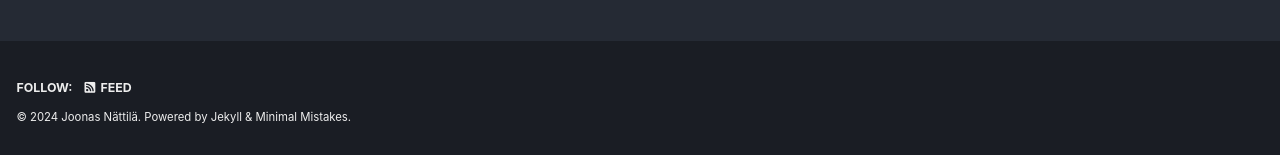
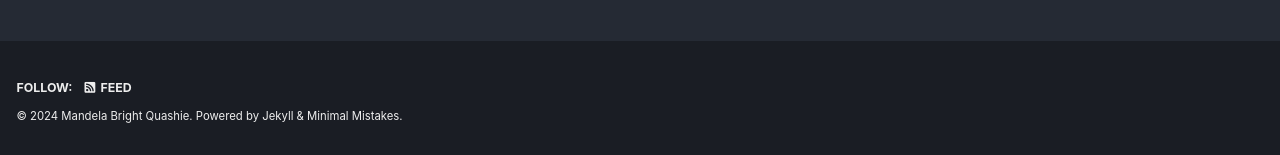
Before and after one commit to mbquashie/mbquashie.github.io, a Jekyll site: the page built from index.md, in a window 1280 px wide and 900 px high, scrolled down 3947 px. Shown: the part 742-897 px from the top of the window. Built offline with Jekyll 4.4.1, drawn with Linux system fonts in a browser that asks for light colours; cached includes are drawn as plain includes; some of the changed lines change nothing that is shown.

Commit message:
Updating config

```diff
--- a/_config.yml
+++ b/_config.yml
@@ -19,8 +19,8 @@
 title                    : "Computational Scientist & Software Engineer"
 title_separator          : "-"
 subtitle                 : # site tagline that appears below site title in masthead
-name                     : "Joonas Nättilä"
-description              : "Associate Research Scientist (Columbia University) & Professor of Astrophysics at Helsinki University (May 2024)"
+name                     : "Mandela Bright Quashie"
+description              : "[**Research Assistant**](https://the-christlieb-group.github.io) & [**NSF Fellow**](https://sites.google.com/msu.edu/nrtmsu/home?authuser=0)"
   #url                      : https://localhost:4000
 url                      : https://mbquashie.github.io
 baseurl                  : # the subpath of your site, e.g. "/blog"
--- a/index.md
+++ b/index.md
@@ -6,7 +6,7 @@
 sidebar:
   nav: "general"
 header:
-  overlay_image: /images/turbulence.png
+  overlay_image: /images/cm.png
 entries_layout: grid
 ---
 
```
Also changed, not shown: images/cm.jpg (added).
